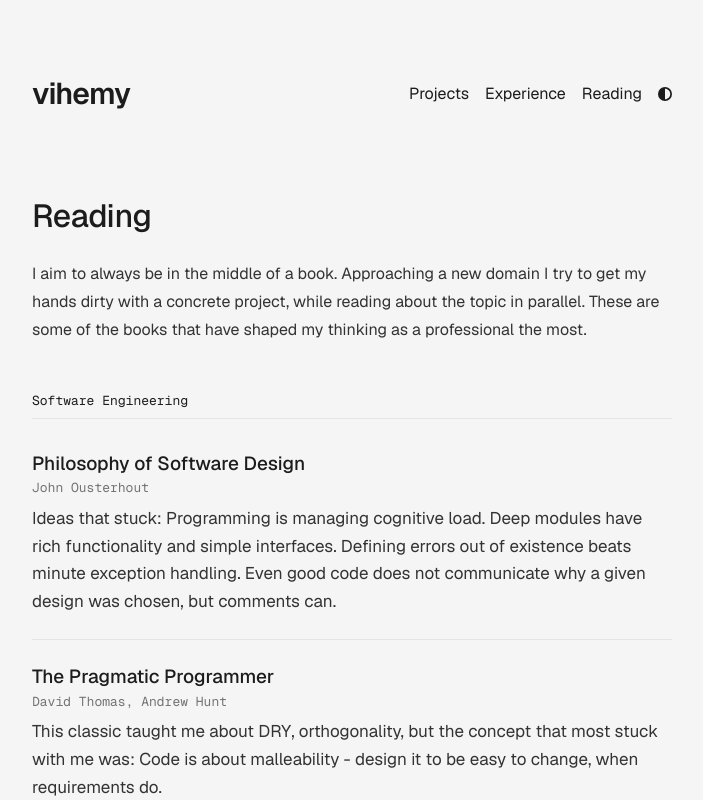
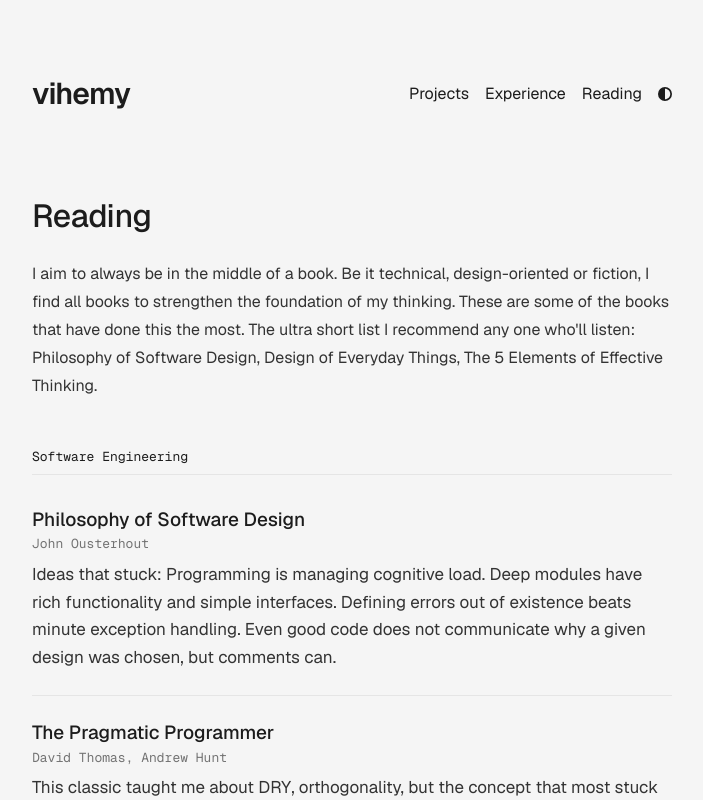
Before and after one commit to vihemy/portfolio, a Next.js app: page /reading in a window 1280 px wide. Shown: the top 800 px of the page, without its empty margins (288-991 px from the left). Built offline with nearby package versions, Linux system fonts and the light colour scheme.

Commit message:
Update text

```diff
--- a/app/reading/page.tsx
+++ b/app/reading/page.tsx
@@ -57,9 +57,11 @@ export default function Reading() {
       <PageTitle>Reading</PageTitle>
       <div className="prose mb-12">
         <p>
-          I aim to always be in the middle of a book. Approaching a new domain I try to get my hands dirty with a concrete project, while reading about the topic in parallel.
+          I aim to always be in the middle of a book. Be it technical, design-oriented or fiction, I find all books to strengthen the foundation of my thinking.
 
-          These are some of the books that have shaped my thinking as a professional the most.
+          These are some of the books that have done this the most.
+
+          The ultra short list I recommend any one who'll listen: Philosophy of Software Design, Design of Everyday Things, The 5 Elements of Effective Thinking.
         </p>
       </div>
 
```
